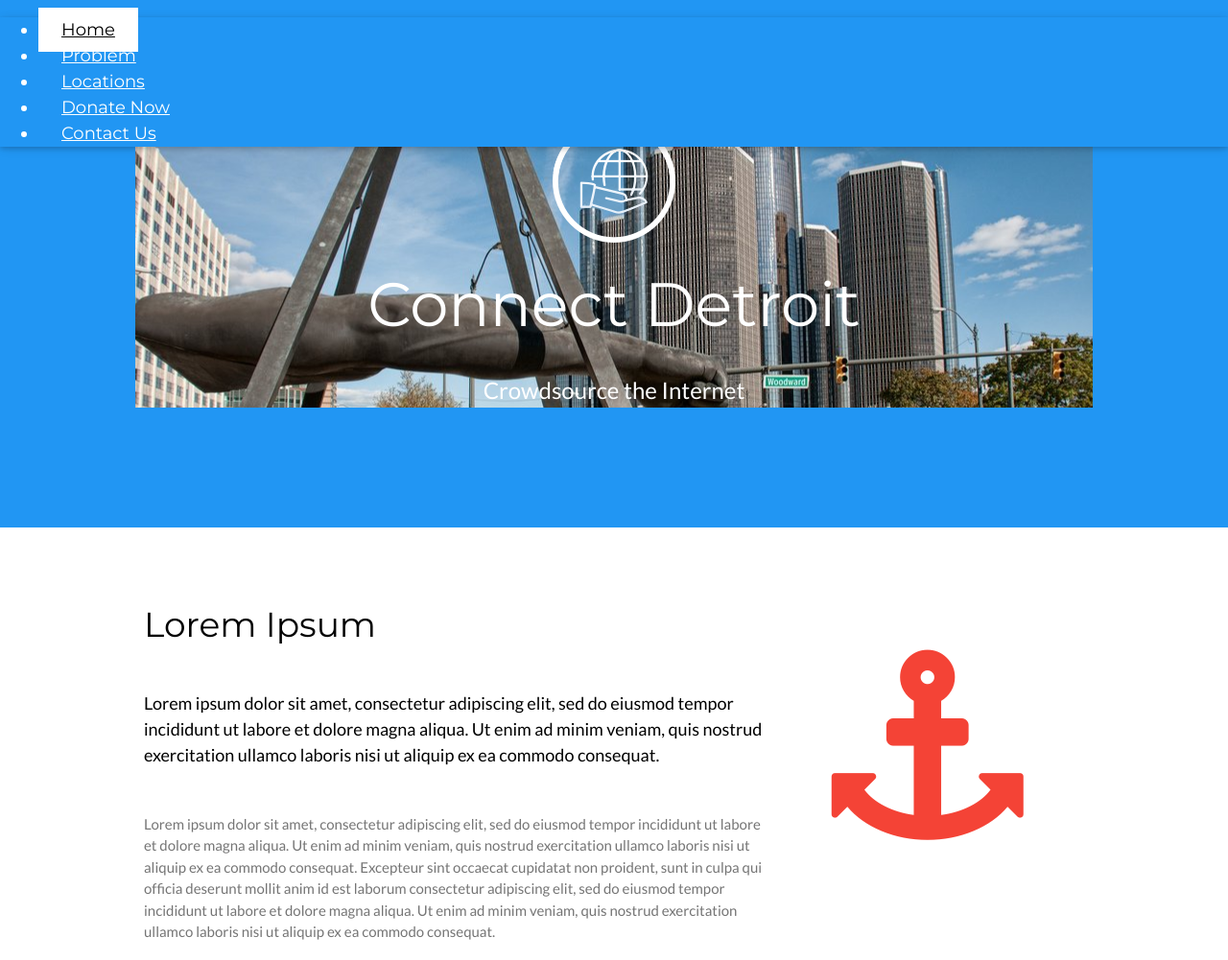
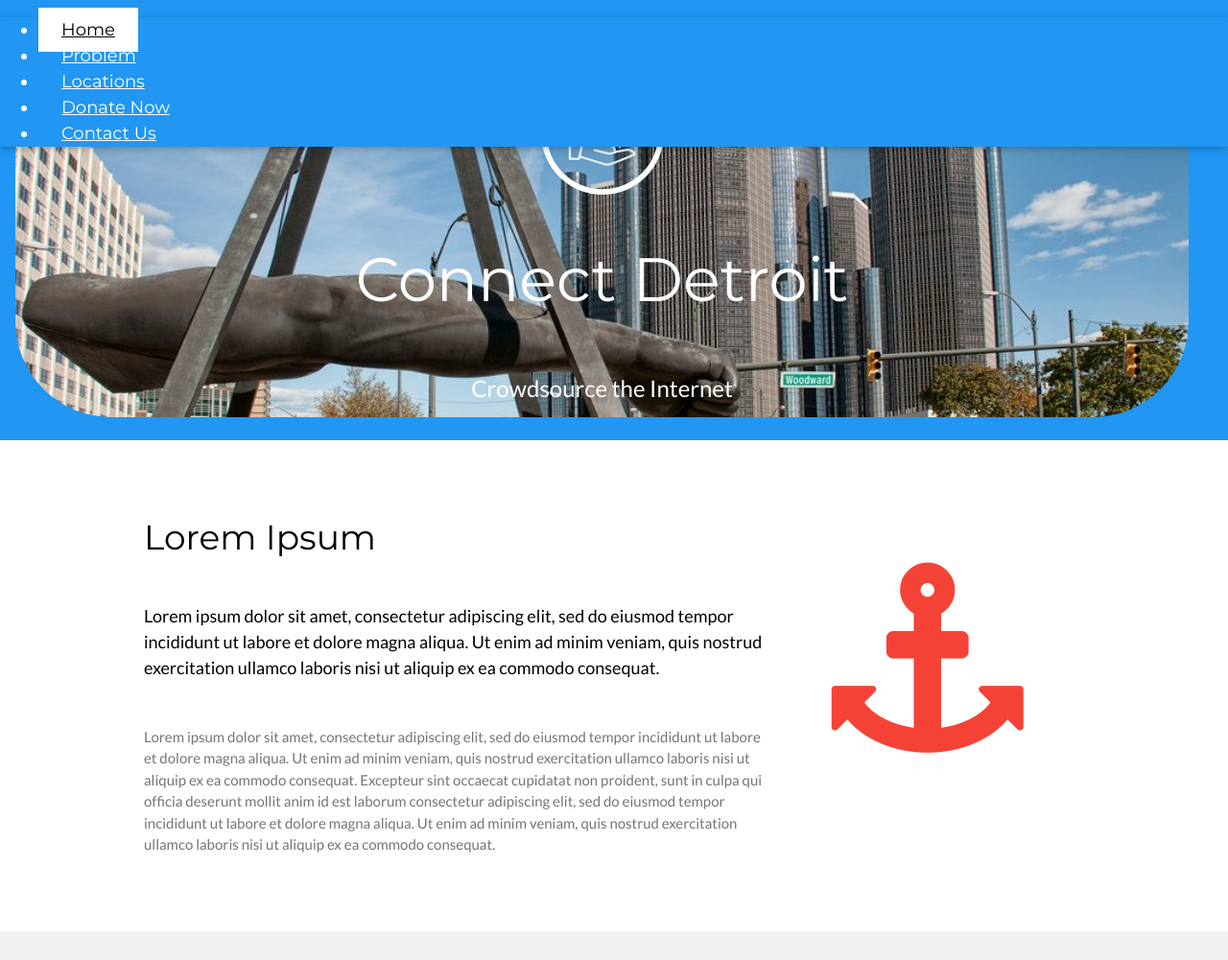
Before and after one commit to kellymiklas/connect-detroit, a plain HTML site: page index.html in a window 1280 px wide. Shown: the top 1001 px of the page at 96% size. Drawn offline with nearby package versions, Linux system fonts and the light colour scheme.

Commit message:
i think i'm finally satisfied w the way the background pic looks lol

```diff
--- a/index.html
+++ b/index.html
@@ -41,9 +41,9 @@
 <header class="w3-container w3-blue w3-center w3-padding-128">
 
 <div class="image-container">
-  <img src="pictures/logo.png">
-  <h1 class="w3-margin w3-jumbo">Connect Detroit</h1>
-  <p class="w3-xlarge">Crowdsource the Internet</p>
+  <img class="w3-padding-large" src="pictures/logo.png">
+  <h1 class="w3-margin w3-jumbo w3-padding-large">Connect Detroit</h1>
+  <p class="w3-xlarge w3-padding-large">Crowdsource the Internet</p>
 
 </div>
 
--- a/style.css
+++ b/style.css
@@ -27,5 +27,12 @@
 	background-image: url(pictures/detroit-20064402-4.jpg);
 	background-position: center;
 	background-attachment: fixed;
-	margin: 10%;
+	background-size: 100%;
+	margin-top: 5%;
+	margin-bottom: 5%
+	margin-left: 2%;
+	margin-right: 2%;
+	border-radius: 100px;
+	-moz-border-radius: 100px;
+	-webkit-border-radius: 100px;
  }
```
